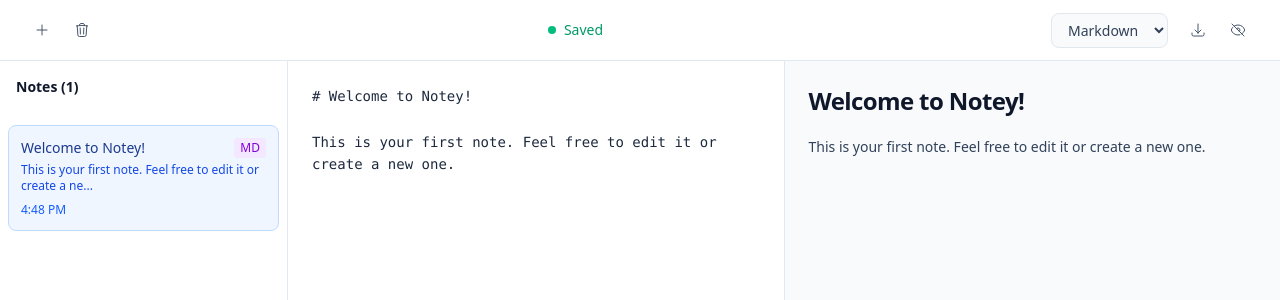
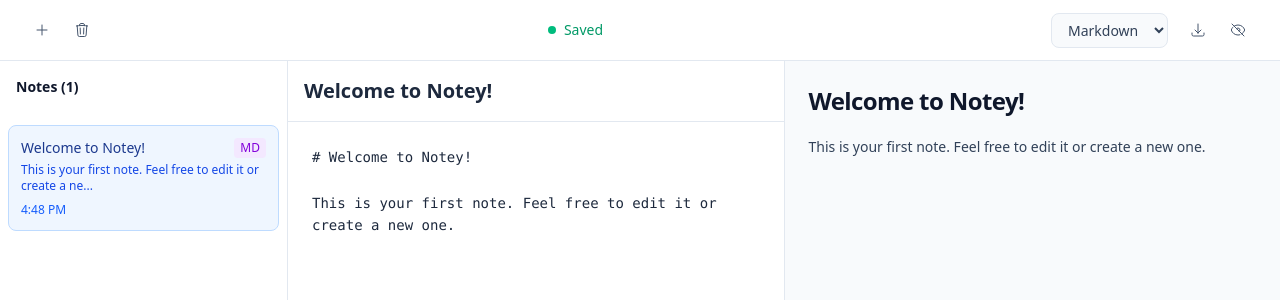
Before and after one commit to Kishalay15/notes, a React (Vite) app: page / in a window 1280 px wide. Shown: the top 300 px of the page. Built offline with nearby package versions, Linux system fonts and the light colour scheme.

Commit message:
added a field to set and update title

```diff
--- a/src/components/Editor.tsx
+++ b/src/components/Editor.tsx
@@ -1,19 +1,31 @@
 import type { EditorProps } from "./Editor.types";
 
 export default function Editor({ note, onChange }: EditorProps) {
-  const handleContentChange = (e: React.ChangeEvent<HTMLTextAreaElement>) => {
-    const newContent = e.target.value;
-    const newTitle = newContent.split("\n")[0] || "Untitled Note";
+  const handleTitleChange = (e: React.ChangeEvent<HTMLInputElement>) => {
     onChange({
       ...note,
-      content: newContent,
-      title: newTitle,
+      title: e.target.value,
+      lastModified: Date.now(),
+    });
+  };
+
+  const handleContentChange = (e: React.ChangeEvent<HTMLTextAreaElement>) => {
+    onChange({
+      ...note,
+      content: e.target.value,
       lastModified: Date.now(),
     });
   };
 
   return (
     <div className="h-full flex flex-col">
+      <input
+        type="text"
+        className="p-4 bg-white dark:bg-slate-800 text-slate-800 dark:text-slate-200 focus:outline-none text-xl font-bold placeholder:text-slate-400 dark:placeholder:text-slate-500 border-b border-slate-200 dark:border-slate-700"
+        value={note.title}
+        onChange={handleTitleChange}
+        placeholder="Note Title"
+      />
       <textarea
         className="flex-grow p-6 bg-white dark:bg-slate-800 text-slate-800 dark:text-slate-200 focus:outline-none resize-none font-mono text-sm leading-relaxed placeholder:text-slate-400 dark:placeholder:text-slate-500"
         value={note.content}
```
